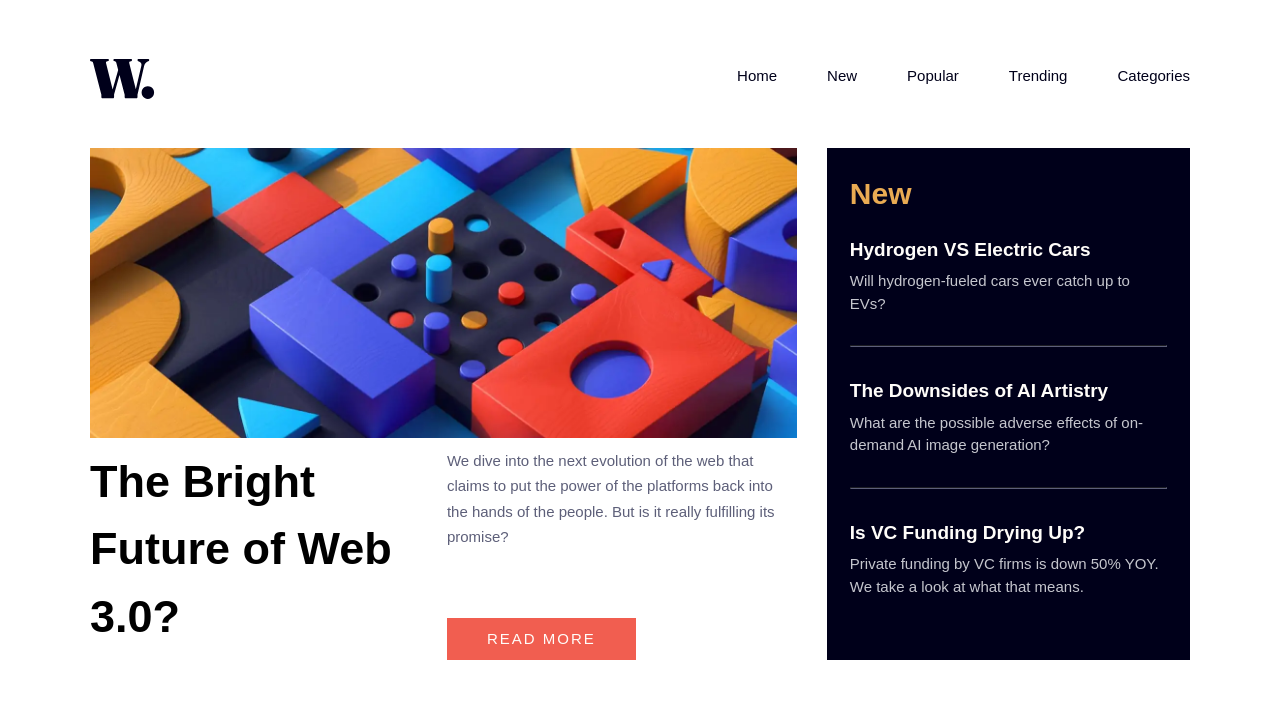
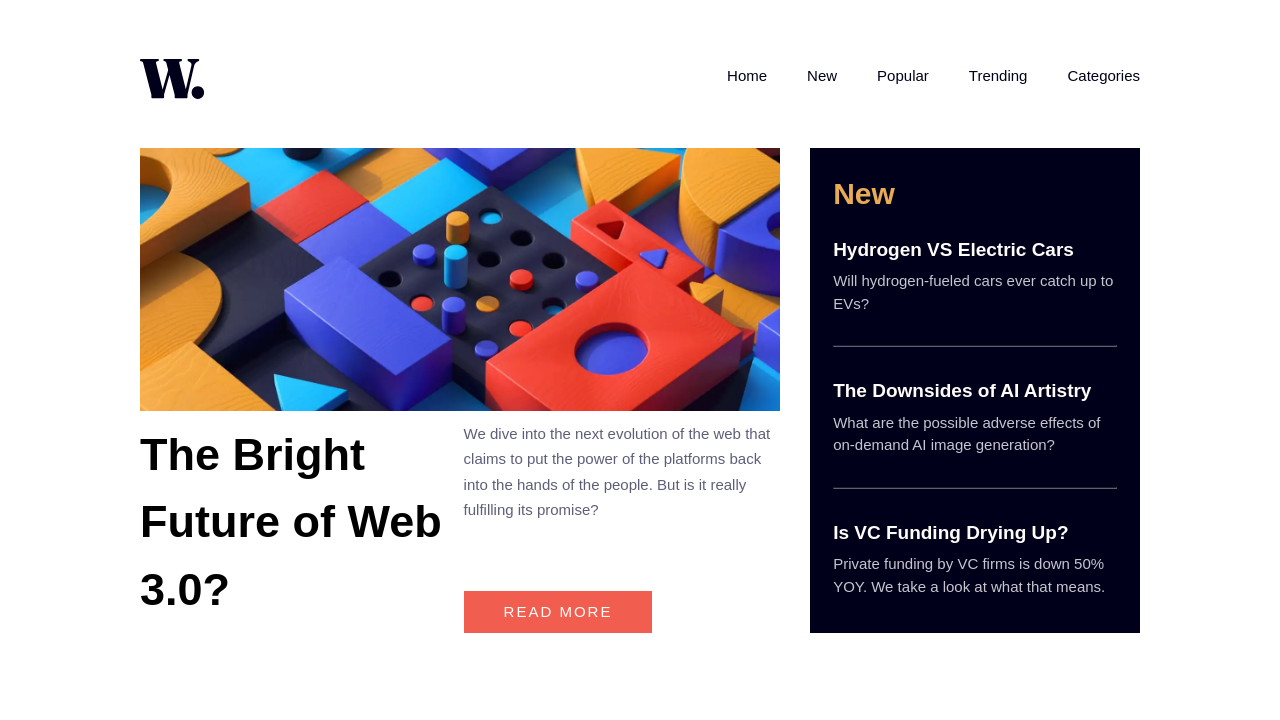
Before and after one commit to YariMorcus/news-homepage, a website built with Parcel: page src/index.html in a window 1280 px wide. Shown: the top 720 px of the page. Built offline with nearby package versions, Linux system fonts and the light colour scheme.

Commit message:
remove: unwanted breakpoints for layout fix

```diff
--- a/src/scss/base/_base.scss
+++ b/src/scss/base/_base.scss
@@ -30,10 +30,6 @@ body {
   @include m.breakpoint-lg() {
     max-width: 100rem;
     margin: 4rem auto 0;
-  }
-
-  @include m.breakpoint-xl() {
-    max-width: 110rem;
   }
 }
 
--- a/src/scss/components/_navigation.scss
+++ b/src/scss/components/_navigation.scss
@@ -38,10 +38,6 @@
 
     @include m.breakpoint-xl() {
       column-gap: 4rem;
-    }
-
-    @include m.breakpoint-xl() {
-      column-gap: 5rem;
     }
 
     &.is-active {
```
